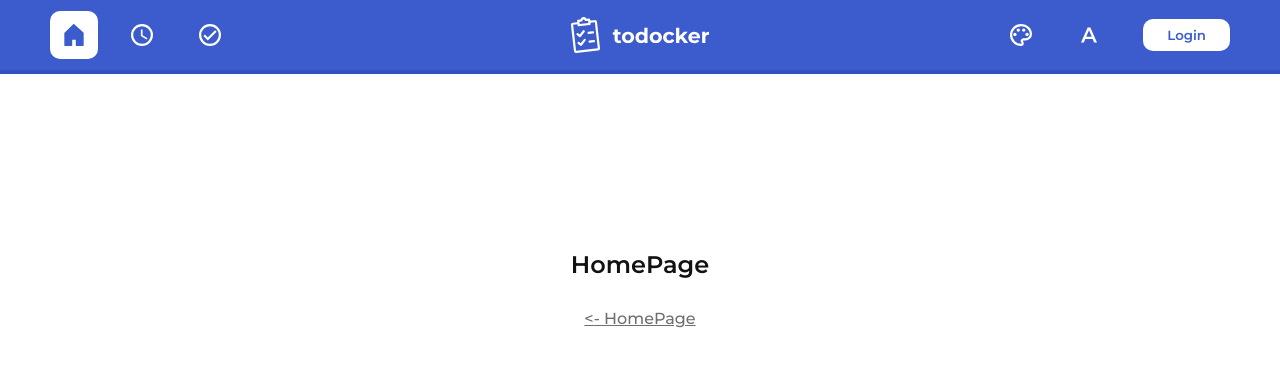
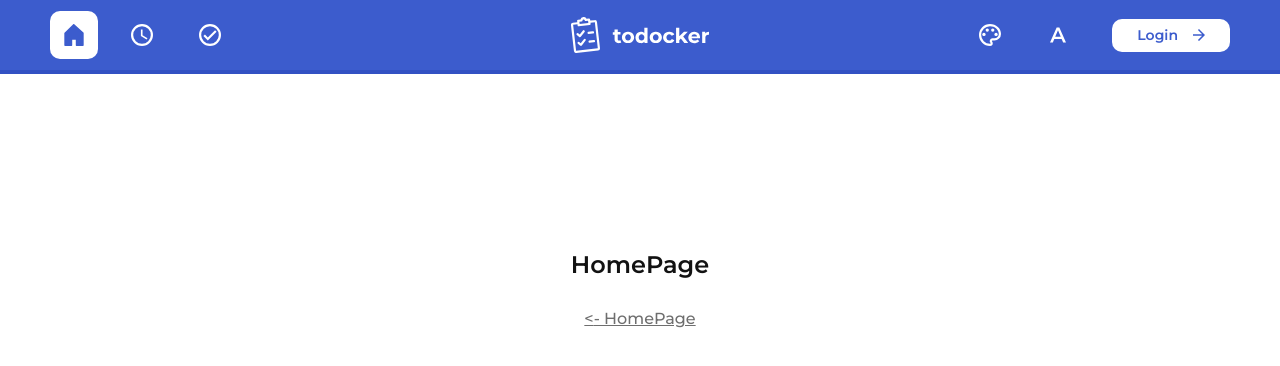
Before and after one commit to novacooo/react-todo-app, a React (Create React App) app: page /#/ in a window 1280 px wide. Shown: the top 366 px of the page. Built offline with nearby package versions, Linux system fonts and the light colour scheme.

Commit message:
Added Button component and implemented working login button on top bar

```diff
--- /dev/null
+++ b/src/components/atoms/Button/Button.tsx
@@ -0,0 +1,73 @@
+import { BORDER_RADIUS } from 'app_constants';
+import React from 'react';
+import styled from 'styled-components';
+import { fontSettings } from 'theme/fontSettings';
+
+interface IButtonProps {
+  children: string;
+  icon?: React.FC;
+  iconSize?: number;
+  position?: 'left' | 'right';
+  className?: string;
+  onClick?: () => void;
+}
+
+const StyledButton = styled.button`
+  display: flex;
+  justify-content: center;
+  align-items: center;
+  padding: 0 25px;
+  height: 46px;
+  background-color: ${({ theme }) => theme.MAIN};
+  border: none;
+  border-radius: ${BORDER_RADIUS};
+  color: ${({ theme }) => theme.MAIN_ITEMS};
+  font-size: ${fontSettings.sizesDesktop.m};
+  font-weight: ${fontSettings.weights.semiBold};
+
+  &:hover {
+    cursor: pointer;
+  }
+`;
+
+const Button = ({
+  children,
+  icon,
+  iconSize = 14,
+  position = 'right',
+  className,
+  onClick,
+}: IButtonProps): JSX.Element => {
+  const renderIcon = () => {
+    if (icon) {
+      interface IStyledIconProps {
+        position: 'left' | 'right';
+      }
+
+      const StyledIcon = styled(icon)<IStyledIconProps>`
+        margin: ${({ position }) => (position === 'right' ? '0 0 0 15px' : '0 15px 0 0')};
+        width: ${iconSize}px;
+        height: ${iconSize}px;
+        fill: currentColor;
+        order: ${({ position }) => (position === 'right' ? 1 : -1)};
+      `;
+
+      return <StyledIcon position={position} />;
+    } else {
+      return null;
+    }
+  };
+
+  const handleClick = () => {
+    if (onClick) onClick();
+  };
+
+  return (
+    <StyledButton className={className} onClick={handleClick}>
+      {children}
+      {renderIcon()}
+    </StyledButton>
+  );
+};
+
+export default Button;
--- a/src/components/molecules/ModeButton/ModeButton.tsx
+++ b/src/components/molecules/ModeButton/ModeButton.tsx
@@ -14,7 +14,6 @@ import { useDispatch, useSelector } from 'react-redux';
 import { actionCreators, StateType } from 'state';
 import { bindActionCreators } from 'redux';
 import { appThemes, ThemeModeType } from 'theme';
-import { toggleTransitionClass } from 'helpers';
 import { useThemeDetector } from 'hooks';
 
 const Container = styled.button`
@@ -91,7 +90,7 @@ const ModeButton = (): JSX.Element => {
         break;
     }
 
-    toggleTransitionClass();
+    // toggleTransitionClass();
   };
 
   const renderIcon = (themeMode: ThemeModeType) => {
--- a/src/components/molecules/ThemeButton/ThemeButton.tsx
+++ b/src/components/molecules/ThemeButton/ThemeButton.tsx
@@ -10,7 +10,6 @@ import {
 } from 'app_constants';
 import IconButton from 'components/atoms/IconButton/IconButton';
 import { ReactComponent as PaletteIcon } from 'assets/icons/palette.svg';
-import { toggleTransitionClass } from 'helpers';
 import { appThemes, ThemeColorType } from 'theme';
 import { actionCreators, StateType } from 'state';
 import { useDispatch, useSelector } from 'react-redux';
@@ -77,7 +76,7 @@ const ThemeButton = (): JSX.Element => {
     localStorage.setItem(LS_KEY_THEME_COLOR, color);
     switchTheme(appThemes[mode][color]);
 
-    toggleTransitionClass();
+    // toggleTransitionClass();
   };
 
   return (
--- a/src/components/organisms/TopBar/TopBar.tsx
+++ b/src/components/organisms/TopBar/TopBar.tsx
@@ -1,7 +1,7 @@
 import React from 'react';
 import styled from 'styled-components';
 import { ReactComponent as AppLogo } from 'assets/logo/app_logo.svg';
-import { BORDER_RADIUS, MARGIN_SIDE_DESKTOP } from 'app_constants';
+import { MARGIN_SIDE_DESKTOP } from 'app_constants';
 import IconButton from 'components/atoms/IconButton/IconButton';
 import { ReactComponent as HomeIcon } from 'assets/icons/home.svg';
 import { ReactComponent as HomeFilledIcon } from 'assets/icons/home_filled.svg';
@@ -9,11 +9,13 @@ import { ReactComponent as ClockIcon } from 'assets/icons/clock.svg';
 import { ReactComponent as ClockFilledIcon } from 'assets/icons/clock_filled.svg';
 import { ReactComponent as DoneIcon } from 'assets/icons/done.svg';
 import { ReactComponent as DoneFilledIcon } from 'assets/icons/done_filled.svg';
-import { fontSettings } from 'theme/fontSettings';
-import { NavLink, useLocation } from 'react-router-dom';
+import { ReactComponent as ArrowRightIcon } from 'assets/icons/arrow_right.svg';
+import { Link, useLocation } from 'react-router-dom';
 import { routes } from 'routes';
 import ThemeButton from 'components/molecules/ThemeButton/ThemeButton';
 import ModeButton from 'components/molecules/ModeButton/ModeButton';
+import Button from 'components/atoms/Button/Button';
+import { fontSettings } from 'theme/fontSettings';
 
 const Container = styled.div`
   display: flex;
@@ -56,18 +58,16 @@ const RightContainer = styled.div`
   align-items: center;
 `;
 
-const LoginButton = styled.button`
+const StyledButton = styled(Button)`
   margin-left: 30px;
-  padding: 8px 24px;
+  height: 33px;
   background-color: ${({ theme }) => theme.MAIN_ITEMS};
-  border: none;
-  border-radius: ${BORDER_RADIUS};
   color: ${({ theme }) => theme.MAIN};
-  font-weight: ${fontSettings.weights.semiBold};
+  font-size: ${fontSettings.sizesDesktop.s};
+`;
 
-  &:hover {
-    cursor: pointer;
-  }
+const ButtonLink = styled(Link)`
+  text-decoration: none;
 `;
 
 const TopBar = (): JSX.Element => {
@@ -77,34 +77,38 @@ const TopBar = (): JSX.Element => {
     <Container>
       <StyledAppLogo />
       <ButtonsContainer>
-        <NavLink to={routes.home}>
+        <Link to={routes.home}>
           <IconButton
             active={pathname === routes.home ? true : false}
             icon={HomeIcon}
             iconActive={HomeFilledIcon}
           />
-        </NavLink>
-        <NavLink to={routes.deadline}>
+        </Link>
+        <Link to={routes.deadline}>
           <IconButton
             active={pathname === routes.deadline ? true : false}
             icon={ClockIcon}
             iconActive={ClockFilledIcon}
           />
-        </NavLink>
-        <NavLink to={routes.done}>
+        </Link>
+        <Link to={routes.done}>
           <IconButton
             active={pathname === routes.done ? true : false}
             icon={DoneIcon}
             iconActive={DoneFilledIcon}
           />
-        </NavLink>
+        </Link>
       </ButtonsContainer>
       <RightContainer>
         <ButtonsContainer>
           <ThemeButton />
           <ModeButton />
         </ButtonsContainer>
-        <LoginButton>Login</LoginButton>
+        <ButtonLink to={routes.login}>
+          <StyledButton icon={ArrowRightIcon} iconSize={12}>
+            Login
+          </StyledButton>
+        </ButtonLink>
       </RightContainer>
     </Container>
   );
--- a/src/templates/MainTemplate.tsx
+++ b/src/templates/MainTemplate.tsx
@@ -7,7 +7,6 @@ import { actionCreators, StateType } from 'state';
 import { useThemeDetector } from 'hooks';
 import GlobalStyle from 'theme/GlobalStyle';
 import { appThemes, ThemeColorType, ThemeModeType } from 'theme';
-import { toggleTransitionClass } from 'helpers';
 import {
   LS_KEY_THEME_COLOR,
   LS_KEY_THEME_MODE,
@@ -42,7 +41,7 @@ const MainTemplate = ({ children }: IProps) => {
       switchTheme(appThemes[mode][color]);
     }
 
-    toggleTransitionClass();
+    // toggleTransitionClass();
   };
 
   useEffect(() => {
--- a/src/theme/GlobalStyle.tsx
+++ b/src/theme/GlobalStyle.tsx
@@ -9,10 +9,6 @@ const GlobalStyle = createGlobalStyle`
     transition: all ${THEME_TRANSITION_TIME}ms !important;
     transition-delay: 0 !important;
   }
-
-  /* svg {
-    fill: currentColor;
-  } */
 
   *, *::before, *::after {
     box-sizing: border-box;
```
Also changed, not shown: src/assets/icons/arrow_right.svg (added).
